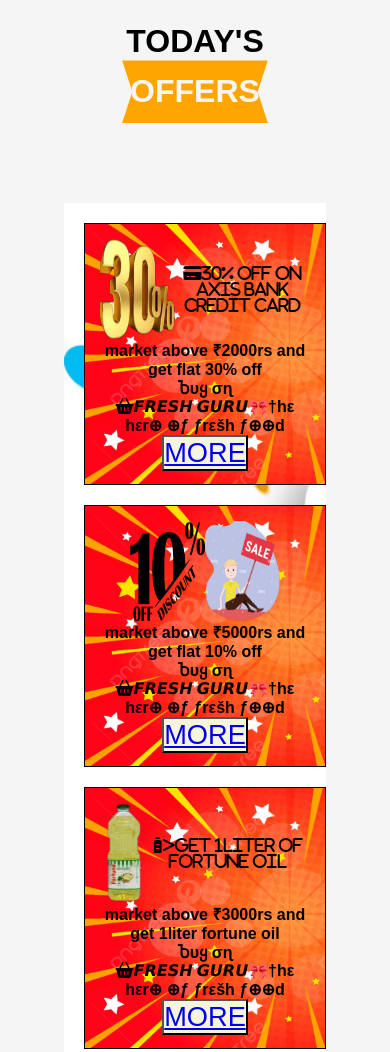
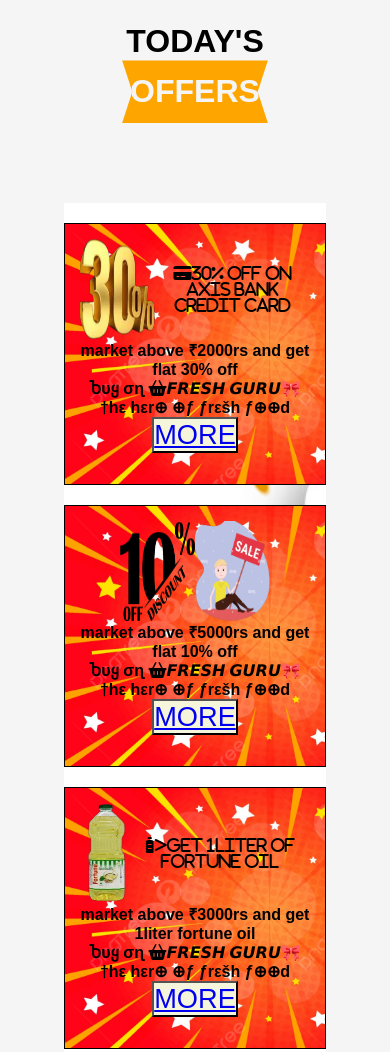
Before and after one commit to KoushikNishan/freshguru.com, a plain HTML site: page index.html in a window 390 px wide. Shown: the part 1988-3040 px from the top of the page. Drawn offline with nearby package versions, Linux system fonts and the light colour scheme.

Commit message:
Update style.css

```diff
--- a/style.css
+++ b/style.css
@@ -2111,6 +2111,9 @@ text-align: center;
         margin-bottom: 30px;
         margin-right: 350px;
     }
+    .offer .offerbox .box21{
+        margin-left: 0px;
+    }
 }
 
 
```
